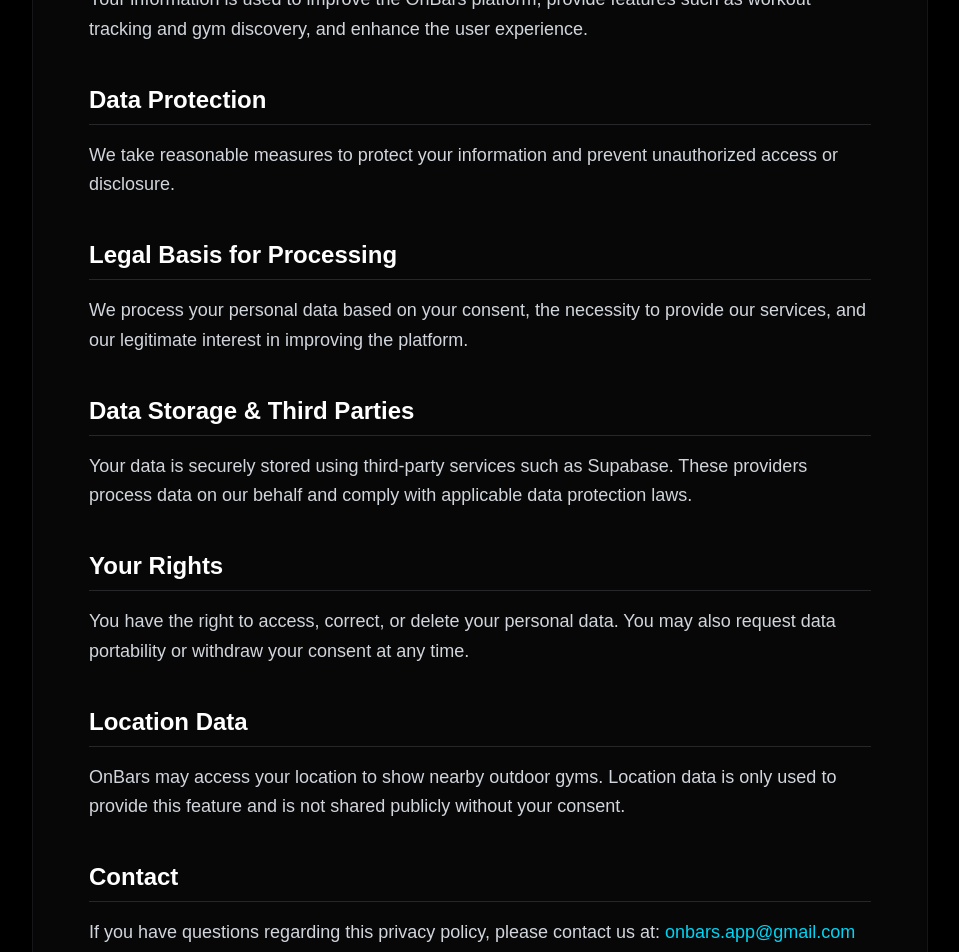
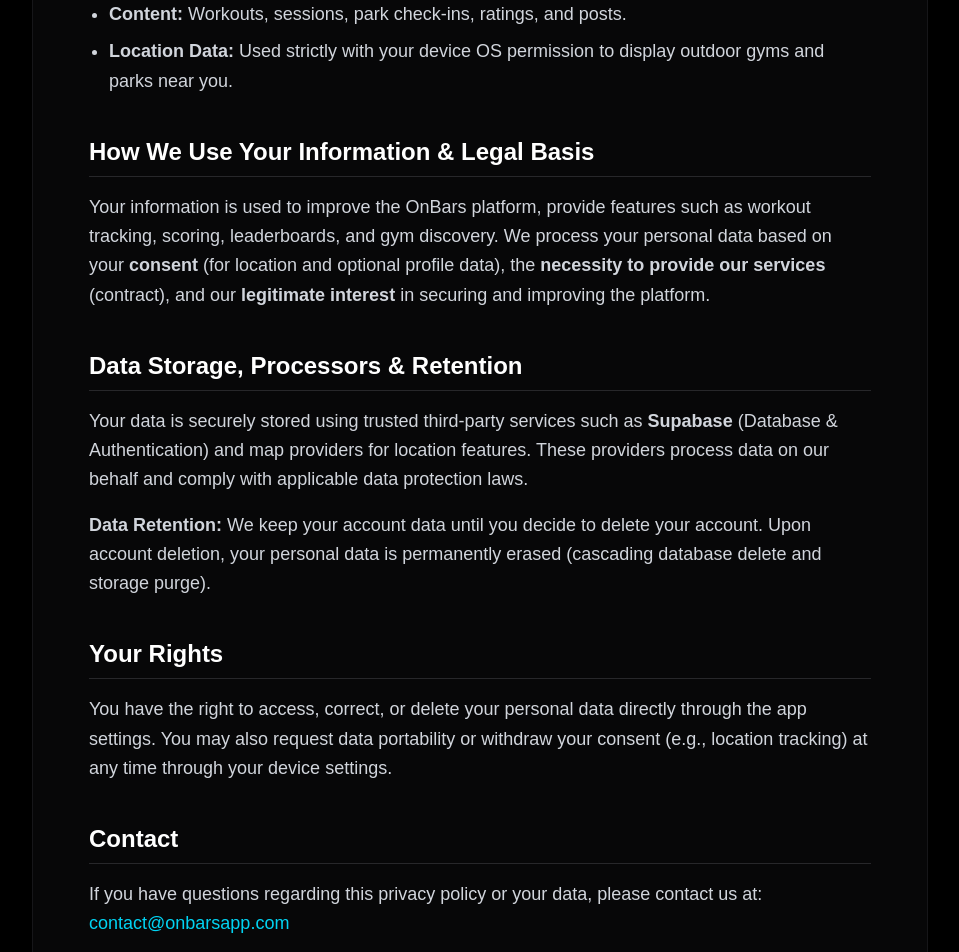
Before and after one commit to AngelosMam/onbars-site, a Next.js app: page /privacy in a window 1280 px wide. Shown: the part 640-1592 px from the top of the page, without its empty margins (160-1119 px from the left). Built offline with nearby package versions, Linux system fonts and the light colour scheme.

Commit message:
fixed mail

```diff
--- a/app/contact/page.js
+++ b/app/contact/page.js
@@ -1,9 +1,19 @@
 "use client";
 
+import { useState } from "react";
 import Link from "next/link";
 import { motion } from "framer-motion";
 
 export default function Contact() {
+  const [copied, setCopied] = useState(false);
+  const email = "contact@onbarsapp.com";
+
+  const handleCopy = () => {
+    navigator.clipboard.writeText(email);
+    setCopied(true);
+    setTimeout(() => setCopied(false), 2000);
+  };
+
   return (
     <main className="min-h-screen bg-black text-white selection:bg-cyan-500/30 relative flex flex-col items-center justify-center px-6 overflow-hidden">
 
@@ -26,24 +36,47 @@ export default function Contact() {
         initial={{ opacity: 0, y: 20 }}
         animate={{ opacity: 1, y: 0 }}
         transition={{ duration: 0.6 }}
-        className="bg-zinc-900/40 border border-zinc-800 p-10 md:p-14 rounded-[2.5rem] text-center max-w-lg w-full backdrop-blur-md group hover:border-cyan-500/50 transition-colors duration-500"
+        className="bg-zinc-900/40 border border-zinc-800 p-8 md:p-14 rounded-[2.5rem] text-center max-w-lg w-full backdrop-blur-md hover:border-cyan-500/50 transition-colors duration-500 shadow-2xl"
       >
-        <div className="w-16 h-16 bg-cyan-500/10 text-cyan-400 rounded-2xl flex items-center justify-center mx-auto mb-6 border border-cyan-500/20 group-hover:scale-110 transition-transform duration-500">
+        <div className="w-16 h-16 bg-cyan-500/10 text-cyan-400 rounded-2xl flex items-center justify-center mx-auto mb-6 border border-cyan-500/20 transition-transform duration-500 shadow-[0_0_20px_rgba(34,211,238,0.15)]">
           <svg width="28" height="28" viewBox="0 0 24 24" fill="none" stroke="currentColor" strokeWidth="2" strokeLinecap="round" strokeLinejoin="round"><rect width="20" height="16" x="2" y="4" rx="2"/><path d="m22 7-8.97 5.7a1.94 1.94 0 0 1-2.06 0L2 7"/></svg>
         </div>
 
         <h1 className="text-4xl font-bold mb-4 tracking-tighter">Get in Touch</h1>
 
-        <p className="text-gray-400 mb-10 leading-relaxed text-lg">
-          For questions, feedback, or closed beta access inquiries, reach out to us.
+        <p className="text-gray-400 mb-8 leading-relaxed text-base md:text-lg">
+          For questions, support, or beta feedback, drop us a line anytime.
         </p>
 
-        <a
-          href="mailto:onbars.app@gmail.com"
-          className="inline-block w-full sm:w-auto text-lg font-semibold text-white bg-black border border-zinc-700 px-8 py-4 rounded-2xl hover:border-cyan-400 hover:text-cyan-400 hover:shadow-[0_0_25px_rgba(34,211,234,0.2)] transition-all transform hover:scale-105 active:scale-95"
-        >
-          onbars.app@gmail.com
-        </a>
+        <div className="flex flex-col sm:flex-row items-center justify-center gap-3 w-full">
+          {/* Direct Mailto link */}
+          <a
+            href={`mailto:${email}`}
+            className="flex-1 w-full inline-flex items-center justify-center gap-2 text-base font-semibold text-white bg-zinc-950 border border-zinc-700 px-6 py-3.5 rounded-2xl hover:border-cyan-400 hover:text-cyan-400 hover:shadow-[0_0_25px_rgba(34,211,234,0.2)] transition-all active:scale-95"
+          >
+            <span>{email}</span>
+            <svg width="16" height="16" viewBox="0 0 24 24" fill="none" stroke="currentColor" strokeWidth="2" strokeLinecap="round" strokeLinejoin="round" className="text-zinc-500"><path d="M7 17l9.2-9.2M17 17V7H7"/></svg>
+          </a>
+
+          {/* Copy Button */}
+          <button
+            onClick={handleCopy}
+            title="Copy email to clipboard"
+            className="w-full sm:w-auto px-4 py-3.5 rounded-2xl bg-zinc-800/80 hover:bg-zinc-700 text-zinc-300 hover:text-white border border-zinc-700/60 transition-all active:scale-95 flex items-center justify-center gap-2 text-sm font-medium"
+          >
+            {copied ? (
+              <>
+                <svg width="16" height="16" viewBox="0 0 24 24" fill="none" stroke="#22d3ee" strokeWidth="2" strokeLinecap="round" strokeLinejoin="round"><polyline points="20 6 9 17 4 12"/></svg>
+                <span className="text-cyan-400">Copied!</span>
+              </>
+            ) : (
+              <>
+                <svg width="16" height="16" viewBox="0 0 24 24" fill="none" stroke="currentColor" strokeWidth="2" strokeLinecap="round" strokeLinejoin="round"><rect width="14" height="14" x="8" y="8" rx="2" ry="2"/><path d="M4 16c-1.1 0-2-.9-2-2V4c0-1.1.9-2 2-2h10c1.1 0 2 .9 2 2"/></svg>
+                <span>Copy</span>
+              </>
+            )}
+          </button>
+        </div>
       </motion.div>
 
     </main>
--- a/app/privacy/page.js
+++ b/app/privacy/page.js
@@ -39,6 +39,7 @@ export default function Privacy() {
               <p>
                 OnBars respects your privacy and is committed to protecting your personal data.
                 This privacy policy explains how we collect, use, and protect your information when you use the OnBars app and website.
+                Currently, at pre-launch / beta phase, the data controller is the individual publisher of OnBars.
               </p>
             </section>
 
@@ -47,78 +48,53 @@ export default function Privacy() {
                 Information We Collect
               </h2>
               <p>
-                When using OnBars we may collect information such as your email address,
-                workout data, and location data used to display outdoor gyms near you.
+                When using OnBars, we collect:
+              </p>
+              <ul className="list-disc pl-5 mt-2 space-y-2">
+                <li><strong>Account Data:</strong> Email address, hashed passwords, or Google Identity.</li>
+                <li><strong>Profile & Performance Data:</strong> Username, date of birth (for age verification), bodyweight, gender, and workout performance (e.g., max pull-ups, dips).</li>
+                <li><strong>Content:</strong> Workouts, sessions, park check-ins, ratings, and posts.</li>
+                <li><strong>Location Data:</strong> Used strictly with your device OS permission to display outdoor gyms and parks near you.</li>
+              </ul>
+            </section>
+
+            <section>
+              <h2 className="text-2xl font-bold text-white mb-4 border-b border-zinc-800 pb-2">
+                How We Use Your Information & Legal Basis
+              </h2>
+              <p>
+                Your information is used to improve the OnBars platform, provide features such as workout tracking, scoring, leaderboards, and gym discovery. We process your personal data based on your <strong>consent</strong> (for location and optional profile data), the <strong>necessity to provide our services</strong> (contract), and our <strong>legitimate interest</strong> in securing and improving the platform.
               </p>
             </section>
 
             <section>
               <h2 className="text-2xl font-bold text-white mb-4 border-b border-zinc-800 pb-2">
-                How We Use Your Information
+                Data Storage, Processors & Retention
               </h2>
               <p>
-                Your information is used to improve the OnBars platform,
-                provide features such as workout tracking and gym discovery,
-                and enhance the user experience.
+                Your data is securely stored using trusted third-party services such as <strong>Supabase</strong> (Database & Authentication) and map providers for location features. These providers process data on our behalf and comply with applicable data protection laws.
+              </p>
+              <p className="mt-4">
+                <strong>Data Retention:</strong> We keep your account data until you decide to delete your account. Upon account deletion, your personal data is permanently erased (cascading database delete and storage purge).
               </p>
             </section>
 
             <section>
               <h2 className="text-2xl font-bold text-white mb-4 border-b border-zinc-800 pb-2">
-                Data Protection
+                Your Rights
               </h2>
               <p>
-                We take reasonable measures to protect your information
-                and prevent unauthorized access or disclosure.
+                You have the right to access, correct, or delete your personal data directly through the app settings. You may also request data portability or withdraw your consent (e.g., location tracking) at any time through your device settings.
               </p>
             </section>
 
-<section>
-  <h2 className="text-2xl font-bold text-white mb-4 border-b border-zinc-800 pb-2">
-    Legal Basis for Processing
-  </h2>
-  <p>
-    We process your personal data based on your consent, the necessity to provide our services,
-    and our legitimate interest in improving the platform.
-  </p>
-</section>
-
-<section>
-  <h2 className="text-2xl font-bold text-white mb-4 border-b border-zinc-800 pb-2">
-    Data Storage & Third Parties
-  </h2>
-  <p>
-    Your data is securely stored using third-party services such as Supabase.
-    These providers process data on our behalf and comply with applicable data protection laws.
-  </p>
-</section>
-
-<section>
-  <h2 className="text-2xl font-bold text-white mb-4 border-b border-zinc-800 pb-2">
-    Your Rights
-  </h2>
-  <p>
-    You have the right to access, correct, or delete your personal data.
-    You may also request data portability or withdraw your consent at any time.
-  </p>
-</section>
-
-<section>
-  <h2 className="text-2xl font-bold text-white mb-4 border-b border-zinc-800 pb-2">
-    Location Data
-  </h2>
-  <p>
-    OnBars may access your location to show nearby outdoor gyms.
-    Location data is only used to provide this feature and is not shared publicly without your consent.
-  </p>
-</section>
             <section>
               <h2 className="text-2xl font-bold text-white mb-4 border-b border-zinc-800 pb-2">
                 Contact
               </h2>
               <p>
-                If you have questions regarding this privacy policy,
-                please contact us at: <a href="mailto:onbars.app@gmail.com" className="text-cyan-400 hover:underline">onbars.app@gmail.com</a>
+                If you have questions regarding this privacy policy or your data,
+                please contact us at: <a href="mailto:contact@onbarsapp.com" className="text-cyan-400 hover:underline">contact@onbarsapp.com</a>
               </p>
             </section>
           </div>
```
Also changed, not shown: app/terms/page.js (+24 -28 lines).
